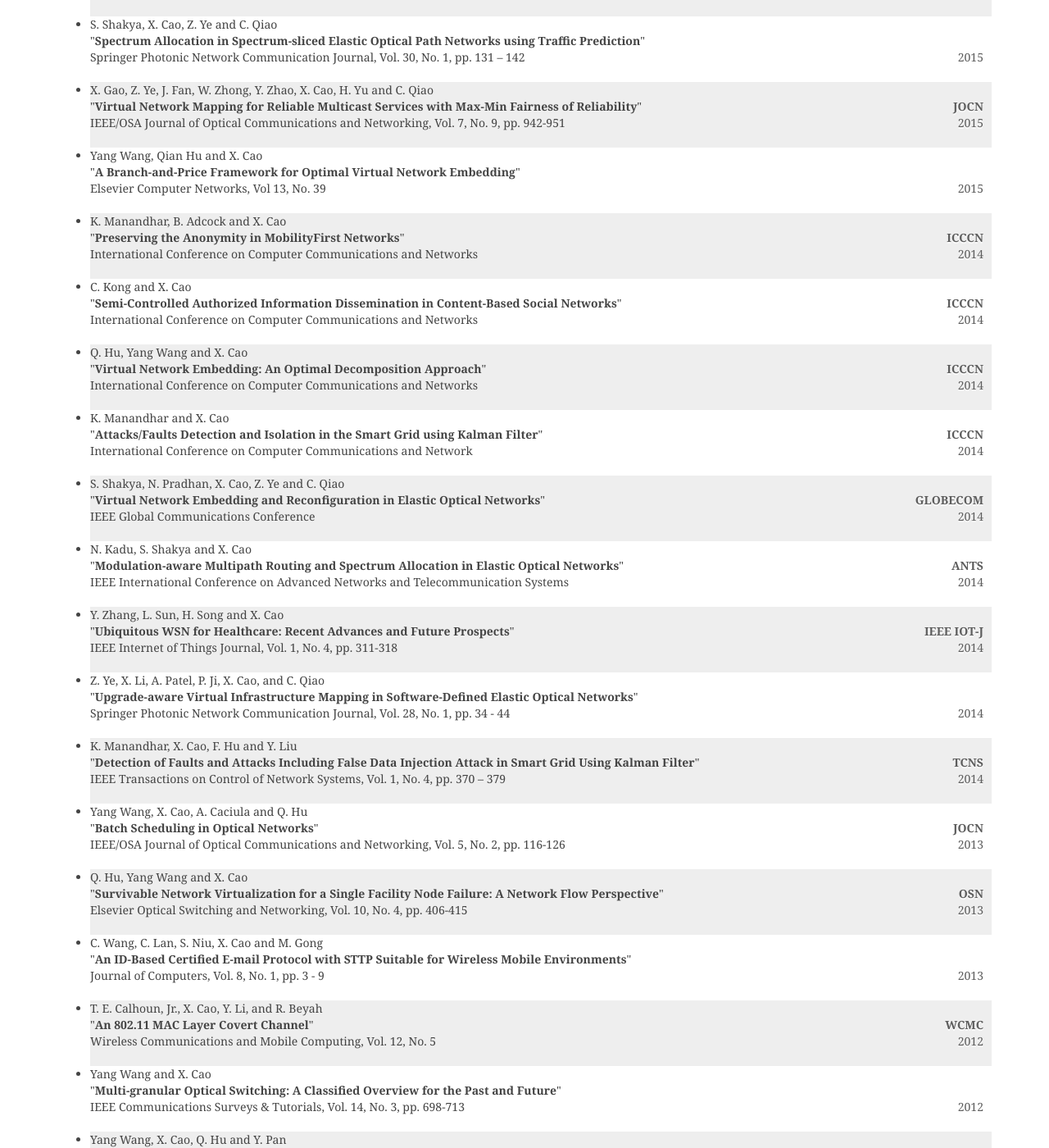
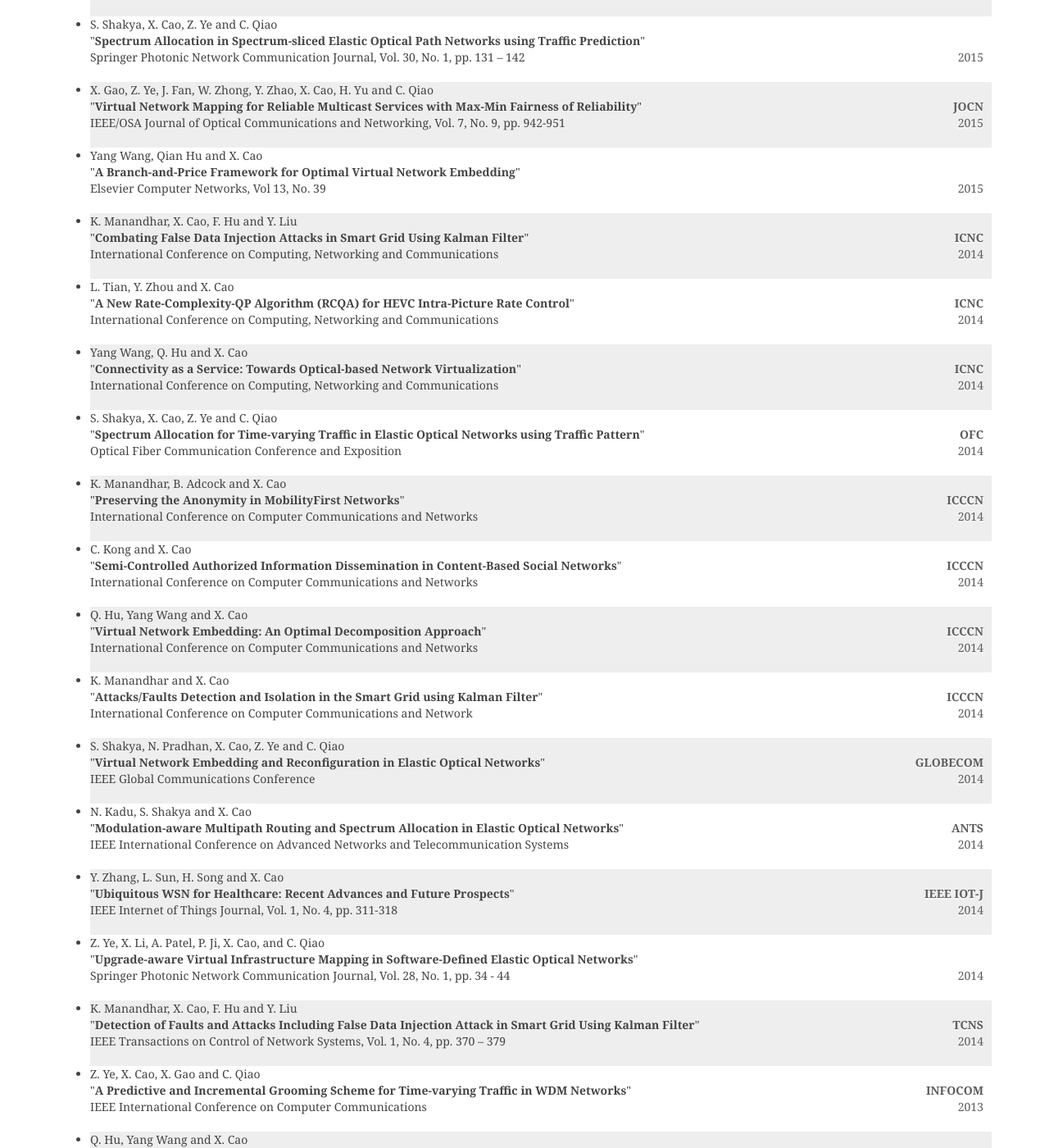
Before and after one commit to xiaojuncao/xiaojuncao, a Jekyll site: the page built from publications.html, in a window 1280 px wide and 1400 px high, scrolled down 2632 px. Shown: the whole window at 82% size. Built offline with Jekyll 4.4.1, drawn with Linux system fonts in a browser that asks for light colours; some web fonts are replaced; some of the changed text lies outside the part shown.

Commit message:
Update my_papers.yml

```diff
--- a/_data/my_papers.yml
+++ b/_data/my_papers.yml
@@ -304,3 +304,43 @@
   conf:     International Conference on Computer Communications and Networks
   abbvr:   ICCCN
   year:    2014
+- authors:  S. Shakya, X. Cao, Z. Ye and C. Qiao
+  title:   Spectrum Allocation for Time-varying Traffic in Elastic Optical Networks using Traffic Pattern
+  conf:    Optical Fiber Communication Conference and Exposition
+  abbvr:    OFC
+  year:    2014
+- authors:  Yang Wang, Q. Hu and X. Cao
+  title:    "Connectivity as a Service: Towards Optical-based Network Virtualization"
+  conf:     International Conference on Computing, Networking and Communications
+  abbvr:     ICNC
+  year:     2014
+- authors:  L. Tian, Y. Zhou and X. Cao
+  title:    A New Rate-Complexity-QP Algorithm (RCQA) for HEVC Intra-Picture Rate Control
+  conf:   International Conference on Computing, Networking and Communications
+  abbvr:    ICNC
+  year:     2014
+- authors:  K. Manandhar, X. Cao, F. Hu and Y. Liu
+  title:   Combating False Data Injection Attacks in Smart Grid Using Kalman Filter
+  conf:    International Conference on Computing, Networking and Communications
+  abbvr:  ICNC
+  year:   2014
+- authors:  S. Shakya, Yang Wang, X. Cao, Z. Ye and C. Qiao
+  title:  Minimize Sub-carrier Reallocation in Elastic Optical Path Networks using Traffic Prediction
+  conf:    IEEE Global Communications Conference
+  abbvr:   GLOBECOM
+  year:    2013
+- authors:  C. Kong, X. Cao and M. Liu
+  title:    Bayesian-based Video Sharing in Mobile Social Networks
+  conf:    IEEE Global Communications Conference
+  abbvr:   GLOBECOM
+  year:   2013
+- authors:   Q. Hu, Yang Wang and X. Cao
+  title:   Towards Survivable Network Virtualization
+  conf:     IEEE International Conference on Communications
+  abbvr:    ICC
+  year:     2013
+- authors:  Z. Ye, X. Cao, X. Gao and C. Qiao
+  title:    A Predictive and Incremental Grooming Scheme for Time-varying Traffic in WDM Networks
+  conf:   IEEE International Conference on Computer Communications
+  abbvr:  INFOCOM
+  year:   2013
```
